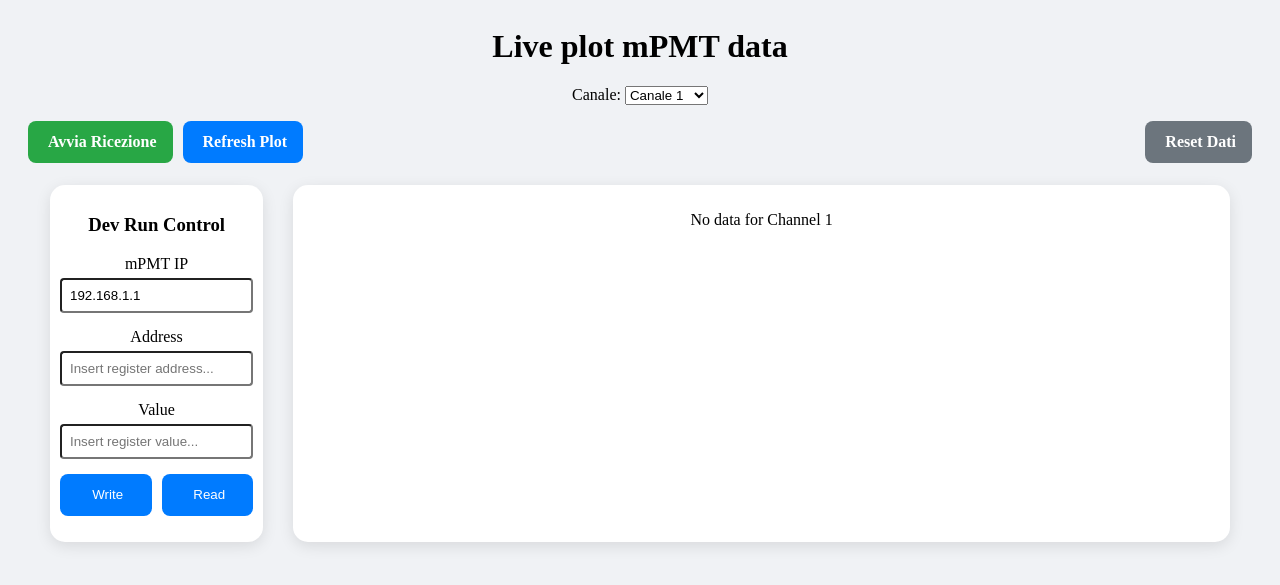
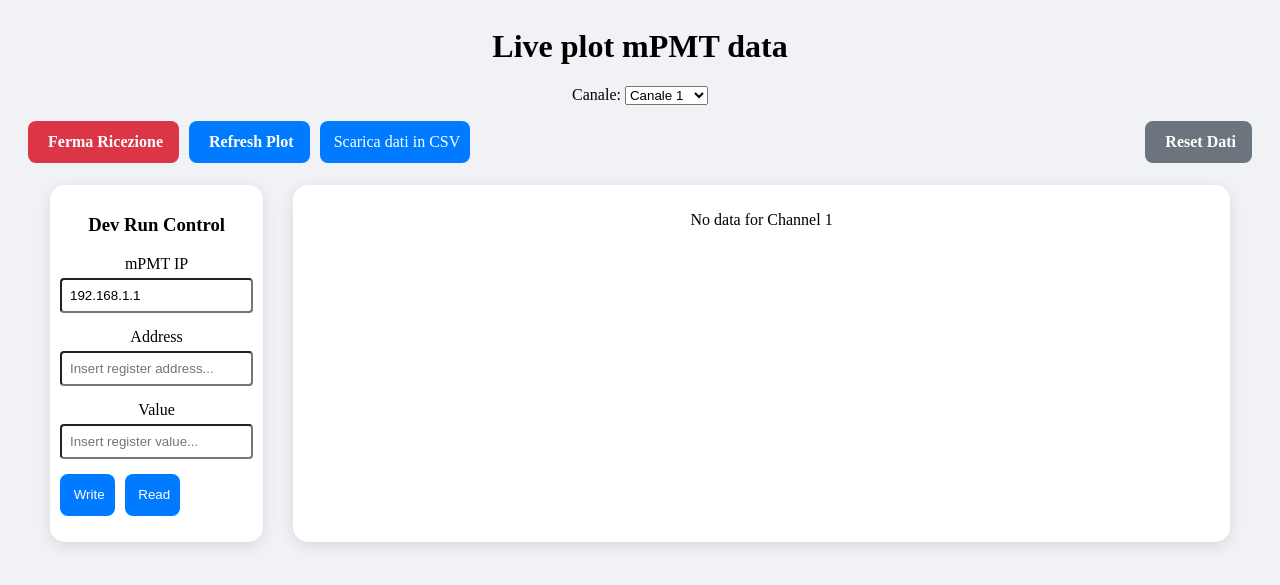
Before and after one commit to Ale-ander/mPMT-data-plotter, a Django app: page / in a window 1280 px wide. Shown: the top 585 px of the page. Run offline with Django 5.2, Linux system fonts and the light colour scheme; data that the repository does not hold is empty; some web fonts are replaced.

Commit message:
Added download button for exporting CSV data

```diff
--- a/config/urls.py
+++ b/config/urls.py
@@ -16,7 +16,7 @@ Including another URLconf
 """
 from django.contrib import admin
 from django.urls import path
-from monitor.views import home_plot, reset_db, toggle_zmq, send_command
+from monitor.views import home_plot, reset_db, toggle_zmq, send_command, export_csv
 
 urlpatterns = [
     path('admin/', admin.site.urls),
@@ -24,4 +24,5 @@ urlpatterns = [
     path('reset/', reset_db, name='reset_db'),
     path('toggle_zmq/', toggle_zmq, name='toggle_zmq'),
     path('send_command/', send_command, name='send_command'),
+    path('export-csv/', export_csv, name='export_csv'),
 ]
--- a/monitor/static/monitor/css/home_style.css
+++ b/monitor/static/monitor/css/home_style.css
@@ -57,8 +57,12 @@ body {
 .btn-start { background: #28a745; }
 .btn-stop { background: #dc3545; }
 .btn-reset { background: #6c757d; }
-.btn-refresh, .btn-send { background: #007bff; }
-.btn-read { background: #007bff; }
+.btn-refresh,
+.btn-send,
+.btn-read,
+.btn-download {
+    background: #007bff;
+}
 
 /*Buttons for runcontrol card*/
 .button-row {
@@ -68,9 +72,10 @@ body {
     flex: 1;
 }
 
-.btn-send, .btn-read {
+.btn-send,
+.btn-read,
+.btn-download {
     padding: 10px 10px;
-    flex: 1;
     font-weight: normal;
 }
 
--- a/monitor/templates/monitor/home.html
+++ b/monitor/templates/monitor/home.html
@@ -32,6 +32,10 @@
 
     <a href="javascript:location.reload();" class="btn btn-refresh">
         <i class="nf nf-oct-sync"></i>&nbsp;Refresh Plot
+    </a>
+
+    <a href="/export-csv/" class="btn btn-download" >
+        <i class="nf nf-md-progress_download"></i>&nbsp;Scarica dati in CSV
     </a>
 
     <div class="spacer"></div>
--- a/monitor/views.py
+++ b/monitor/views.py
@@ -11,6 +11,9 @@ import numpy as np
 from django.contrib import messages
 from django.db.models import Count, F, IntegerField
 from django.db.models.functions import Cast
+from django.http import HttpResponse
+import csv
+from datetime import datetime
 
 zmq_thread = None
 
@@ -35,6 +38,20 @@ def toggle_zmq(request):
         zmq_thread = None
 
     return redirect('home')
+
+
+def export_csv(request):
+    response = HttpResponse(content_type='text/csv')
+    now = datetime.now().strftime('%Y%m%d_%H%M%S')
+    response['Content-Disposition'] = f'attachment; filename="{now}.csv"'
+    writer = csv.writer(response)
+    writer.writerow(['Canale', 'ToT', 'ADC'])
+
+    dati = MessaggioDato.objects.all()
+    for data in dati:
+        writer.writerow([data.canale, data.ToT, data.ADC])
+
+    return response
 
 def reset_db(request):
     MessaggioDato.objects.all().delete()
@@ -119,7 +136,6 @@ def home_plot(request):
             margin=dict(l=20, r=20, t=50, b=20)
         )
 
-        # Convertiamo il grafico in un div HTML
         plot_html = fig.to_html(full_html=False, include_plotlyjs='cdn',config={'responsive': True, 'displaylogo': False})
 
     # Determina stato worker (come prima)
--- a/requirements.txt
+++ b/requirements.txt
@@ -1,3 +1,6 @@
-Django~=6.0.4
 pyzmq~=27.1.0
 plotly~=6.7.0
+dotenv~=0.9.9
+python-dotenv~=1.2.2
+Flask~=3.1.3
+pymodbus~=3.8.1
```
